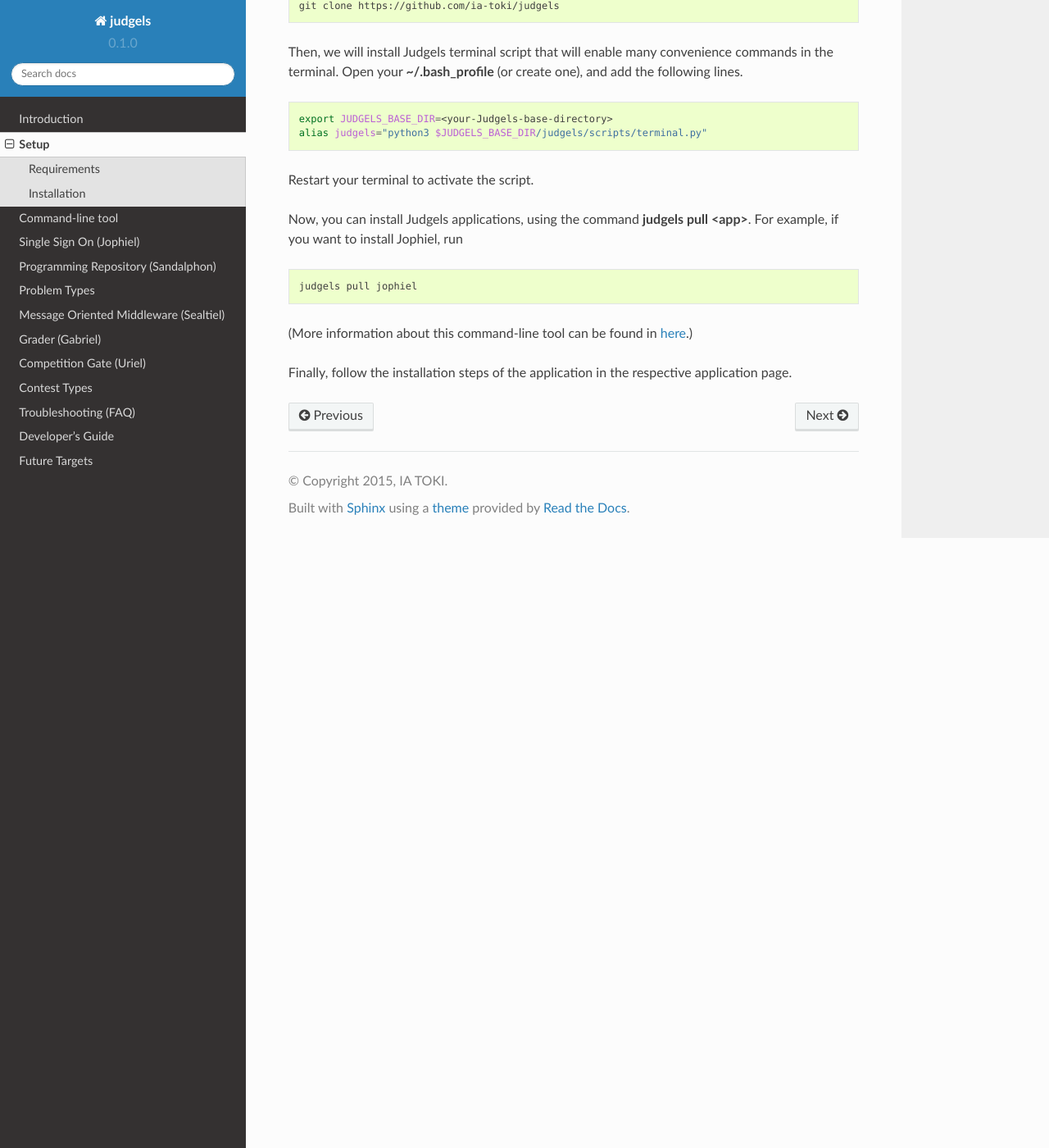
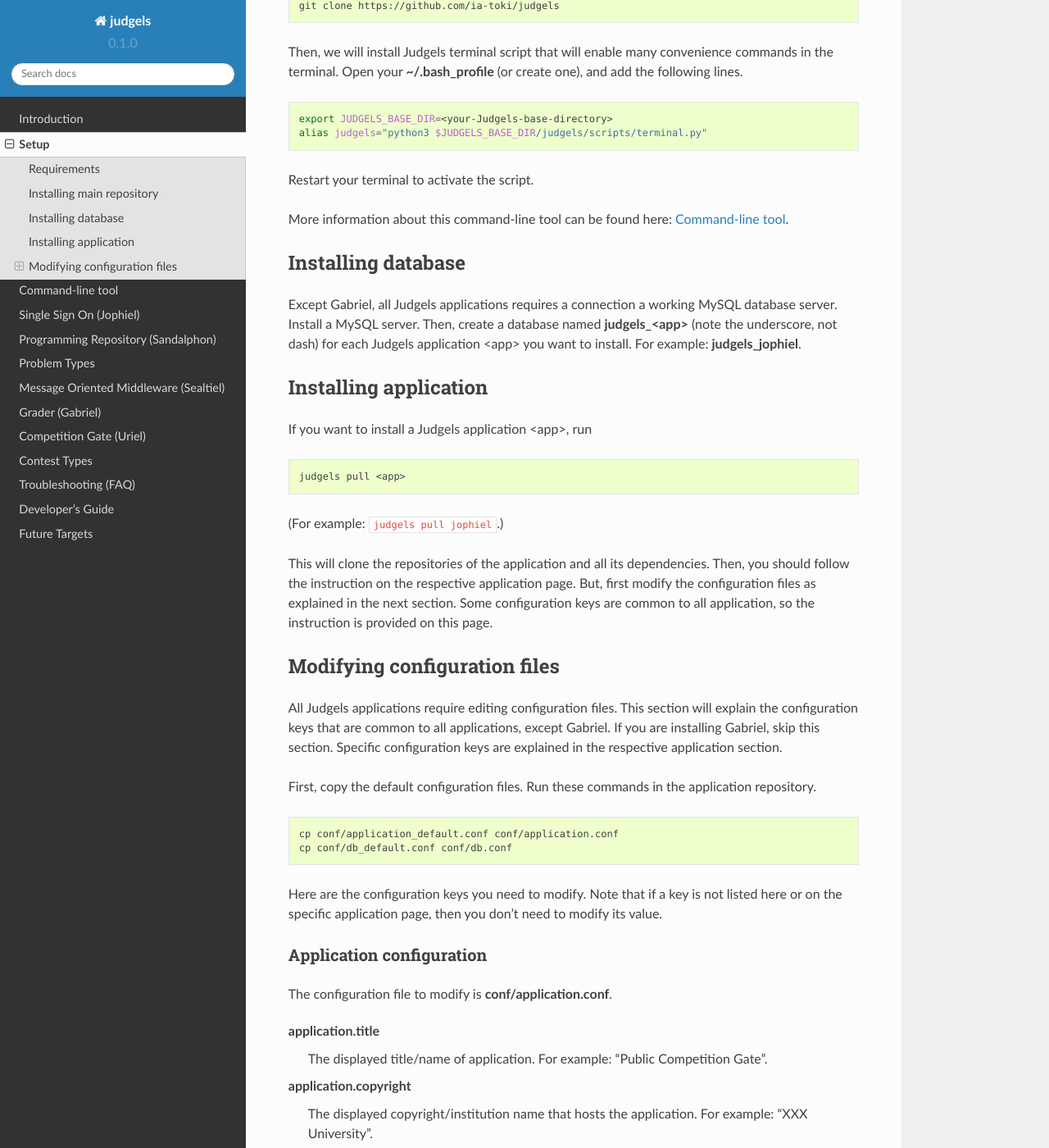
Before and after one commit to judgels/judgels, a Sphinx documentation site: the page built from docs/setup.rst, in a window 1280 px wide and 1400 px high, scrolled down 975 px. Shown: the whole window at 82% size. Built offline with Sphinx 7.4.7 and the Read the Docs theme 2.0.0, drawn with Linux system fonts in a browser that asks for light colours; formulas are drawn with MathJax 3; some of the changed text lies outside the part shown.

Commit message:
Improve Judgels setup doc
- Add database installation
- Add common conf keys explanation

```diff
--- a/docs/setup.rst
+++ b/docs/setup.rst
@@ -13,16 +13,16 @@
 
 Theoretically, all Judgels applications except Gabriel can run on any operating system. However, we have not tested thoroughly on Windows. Therefore, we strongly recommend that you use UNIX-based operating systems (Linux or OS X). Also, throughout this documentation, it will be assumed that you are using Linux or OS X.
 
-The following packages must be installed on any machine that hosts any Judgels application:
+The following programs must be installed on any machine that hosts any Judgels application:
 
 - `Oracle Java 8 <http://www.oracle.com/technetwork/java/javase/downloads/jdk8-downloads-2133151.html>`_
 - `Git <http://git-scm.com/>`_
 - `Python 3 <https://www.python.org>`_
 
-Specific requirements for each Judgels application will be mentioned in the respective application page.
+Specific requirements for each Judgels application will be mentioned on the respective application page.
 
-Installation
-------------
+Installing main repository
+--------------------------
 
 Judgels consists of many repositories. Create a directory that will store Judgels repositories. We will denote it as Judgels base directory. There must be only one Judgels base directory even though more than one applications will be installed on the machine.
 
@@ -42,12 +42,76 @@
 
 Restart your terminal to activate the script.
 
-Now, you can install Judgels applications, using the command **judgels pull <app>**. For example, if you want to install Jophiel, run
+More information about this command-line tool can be found here: :ref:`Command-line tool <terminal>`.
+
+Installing database
+-------------------
+
+Except Gabriel, all Judgels applications requires a connection a working MySQL database server. Install a MySQL server. Then, create a database named **judgels_<app>** (note the underscore, not dash) for each Judgels application <app> you want to install. For example: **judgels_jophiel**.
+
+Installing application
+----------------------
+
+If you want to install a Judgels application <app>, run
 
 .. sourcecode:: bash
 
-    judgels pull jophiel
+    judgels pull <app>
 
-(More information about this command-line tool can be found in :ref:`here <terminal>`.)
+(For example: :code:`judgels pull jophiel`.)
 
-Finally, follow the installation steps of the application in the respective application page.
+This will clone the repositories of the application and all its dependencies. Then, you should follow the instruction on the respective application page. But, first modify the configuration files as explained in the next section. Some configuration keys are common to all application, so the instruction is provided on this page.
+
+Modifying configuration files
+-----------------------------
+
+All Judgels applications require editing configuration files. This section will explain the configuration keys that are common to all applications, except Gabriel. If you are installing Gabriel, skip this section. Specific configuration keys are explained in the respective application section.
+
+First, copy the default configuration files. Run these commands in the application repository.
+
+.. sourcecode:: bash
+
+    cp conf/application_default.conf conf/application.conf
+    cp conf/db_default.conf conf/db.conf
+
+Here are the configuration keys you need to modify. Note that if a key is not listed here or on the specific application page, then you don't need to modify its value.
+
+Application configuration
+*************************
+
+The configuration file to modify is **conf/application.conf**.
+
+application.title
+    The displayed title/name of application. For example: "Public Competition Gate".
+
+application.copyright
+    The displayed copyright/institution name that hosts the application. For example: "XXX University".
+
+application.secret
+    Play framework's secret key for cryptographics functions. The default value must be changed for security. See https://www.playframework.com/documentation/2.3.x/ApplicationSecret for more details.
+
+session.secure
+    Set to true if you use HTTPS.
+
+<app>.baseUrl
+    The base URL address of the application. Do not include trailing slash. For example: "http://localhost:9001". ("http://localhost:9001/" is wrong.)
+
+<app>.baseDataDir
+    The absolute path of a local directory that hosts this application's data files. For example: "/home/user/judgels/data/jophiel".
+
+googleAnalytics.{use, id}
+    Set **use** to true to enable Google Analytics reporting. If used, set **id** to the Google Analytics ID.
+
+Database configuration
+**********************
+
+The configuration file to modify is **conf/db.conf**.
+
+url
+    Fill it with database URL. If you install MySQL in localhost, the value should be "jdbc:mysql://localhost/judgels_<app>".
+
+user
+    Database's username.
+
+password
+    Database's password.
```
